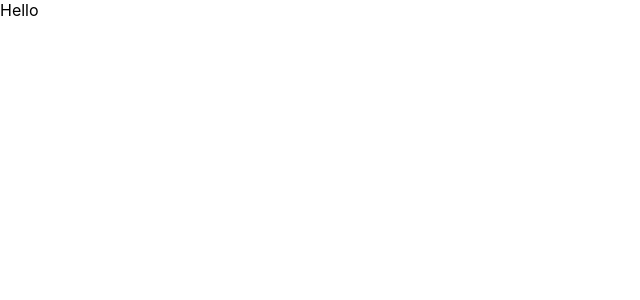
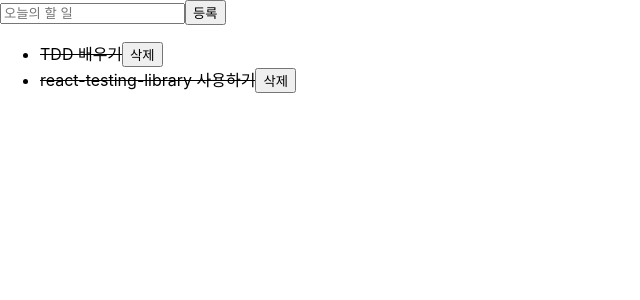
Before and after one commit to Yongveloper/react-typescript-test, a React (Create React App) app: page / in a window 1280 px wide. Shown: the top 300 px of the page, without its empty margins (0-640 px from the left). Built offline with nearby package versions, Linux system fonts and the light colour scheme.

Commit message:
TodoApp Component

```diff
--- a/src/App.tsx
+++ b/src/App.tsx
@@ -1,5 +1,7 @@
+import TodoApp from './components/TodoApp';
+
 function App() {
-  return <div>Hello</div>;
+  return <TodoApp />;
 }
 
 export default App;
--- /dev/null
+++ b/src/components/TodoApp.tsx
@@ -0,0 +1,45 @@
+import { useCallback, useRef, useState } from 'react';
+import TodoForm from './TodoForm';
+import TodoList from './TodoList';
+
+function TodoApp() {
+  const [todos, setTodos] = useState([
+    {
+      id: 1,
+      text: 'TDD 배우기',
+      done: true,
+    },
+    {
+      id: 2,
+      text: 'react-testing-library 사용하기',
+      done: true,
+    },
+  ]);
+  const nextId = useRef(3);
+
+  const onInsert = useCallback((text) => {
+    setTodos((todos) => [...todos, { id: nextId.current, text, done: false }]);
+    nextId.current++;
+  }, []);
+
+  const onToggle = useCallback((id) => {
+    setTodos((todos) =>
+      todos.map((todo) =>
+        todo.id === id ? { ...todo, done: !todo.done } : todo
+      )
+    );
+  }, []);
+
+  const onRemove = useCallback((id) => {
+    setTodos((todos) => todos.filter((todo) => todo.id !== id));
+  }, []);
+
+  return (
+    <>
+      <TodoForm onInsert={onInsert} />
+      <TodoList todos={todos} onToggle={onToggle} onRemove={onRemove} />
+    </>
+  );
+}
+
+export default TodoApp;
--- a/src/components/TodoItem.tsx
+++ b/src/components/TodoItem.tsx
@@ -1,4 +1,4 @@
-import { useCallback } from 'react';
+import { memo, useCallback } from 'react';
 import { TodoType } from './TodoList';
 
 interface ITodoItemProps {
@@ -23,4 +23,4 @@
   );
 }
 
-export default TodoItem;
+export default memo(TodoItem);
```
Also changed, not shown: 2 other files (tests, documents, lock files or other folders).
